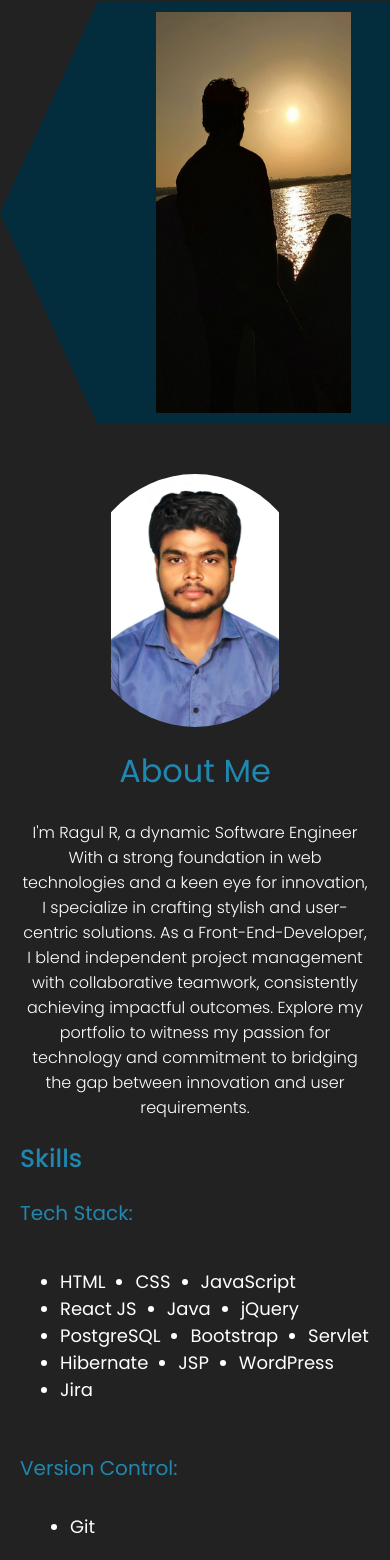
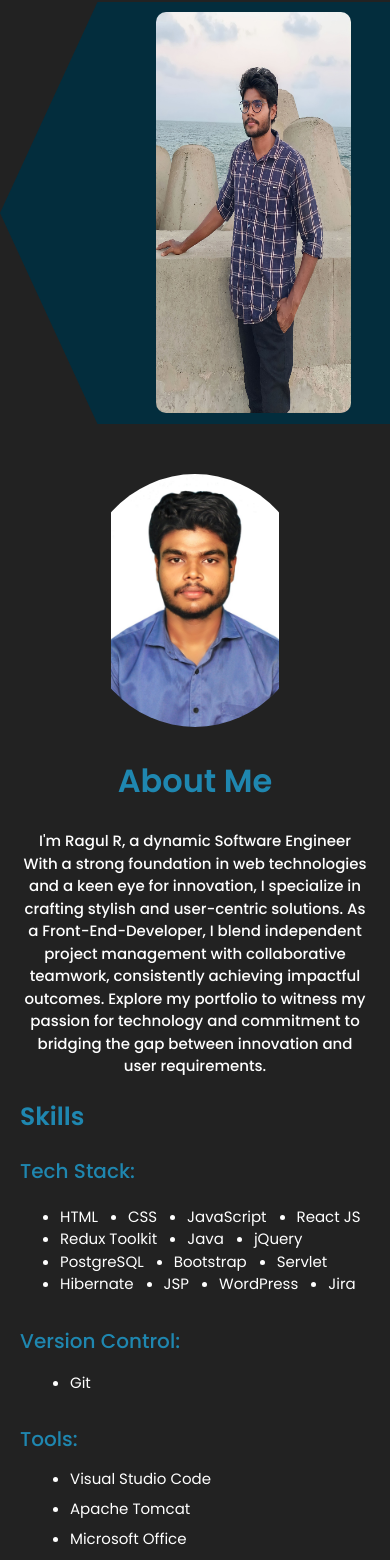
Before and after one commit to ragul-2000/my-portfolio, a React (Create React App) app: page / in a window 390 px wide. Shown: the part 420-1980 px from the top of the page. Built offline with nearby package versions, Linux system fonts and the light colour scheme.

Commit message:
update build for gh-pages

```diff
--- a/public/index.html
+++ b/public/index.html
@@ -14,6 +14,7 @@
       *{
         margin: 0;
         font-family: 'poppins', sans-serif;
+        zoom: 100%
       }
 
     </style>
--- a/src/components/about/About.jsx
+++ b/src/components/about/About.jsx
@@ -26,6 +26,7 @@ const About = () => {
             <li>CSS</li>
             <li>JavaScript</li>
             <li>React JS</li>
+            <li>Redux Toolkit</li>
             <li>Java</li>
             <li>jQuery</li>
             <li>PostgreSQL</li>
--- a/src/components/about/about.css
+++ b/src/components/about/about.css
@@ -18,6 +18,7 @@
 .a-right{
     flex:1;
     padding: 20px;
+    margin-top: 80px;
 }
 
 .a-card{
@@ -48,7 +49,7 @@
 }
 
 .a-title{
-    font-weight: 400;
+    font-weight: 600;
     color: #1f87b0;
 }
 
@@ -57,7 +58,9 @@
 }
 
 .a-desc{
-    font-weight: 300;
+    font-weight: 500;
+    line-height: 1.5;
+    font-size: 17px;
 }
 
 .a-award{
@@ -91,26 +94,30 @@
 .skills{
   color: #1f87b0;
     font-size: 25px;
-    font-weight: 500;
+    font-weight: 600;
     margin: 20px 0px;
+    margin-top: 40px;
 }
 
 .tech li{
     margin-right: 30px;
     font-size: 18px;
+    line-height: 1.5;
 }
 
 .technical{
-    font-weight: 400;
+    font-weight: 500;
     font-size: 20px;
     color: #1f87b0;
+    margin-bottom: -20px;
 }
 
 .v h3{
   font-size: 20px;
-  font-weight: 400;
-  margin-top: 20px;
+  font-weight: 500;
+  margin-top: 10px;
   color: #1f87b0;
+  margin-bottom: 15px;
 }
 .v li{
     font-size: 18px;
@@ -122,13 +129,17 @@
 .tools h3{
      margin-bottom: 10px;
      font-size: 20px;
-     font-weight: 400;
+     font-weight: 500;
      color: #1f87b0;
+     margin-top: 30px;
+     margin-bottom: 10px;
+
 }
 
 .tools li{
     font-size: 18px;
     margin-left: 10px;
+    line-height: 2;
 
 }
 @media screen and (max-width:480px) {
@@ -138,6 +149,7 @@
       margin-top: 50px;
       width: 100%;
       height: 100%;
+
     }
 
     .a-left {
@@ -156,6 +168,12 @@
     .a-right {
       padding: 20px;
       height: auto;
+      margin-top: 10px;
+    }
+
+    .a-desc{
+      font-size: 15px;
+
     }
 
     .tech {
@@ -165,36 +183,39 @@
       margin: 10px;
       justify-content: start;
       align-items: start;
+      font-size: 15px;
+
     }
 
     .skills {
       font-size: 25px;
-      font-weight: 500;
+      font-weight: 600;
       margin: 20px 0px;
       text-align: left;
     }
 
     .tech li {
       margin-right: 30px;
-      font-size: 18px;
+      font-size: 15px;
     }
 
     .technical {
-      font-weight: 400;
+      font-weight: 500;
       font-size: 20px;
       text-align: left;
     }
 
     .v h3 {
       font-size: 20px;
-      font-weight: 400;
+      font-weight: 500;
       text-align: left;
+      margin-top: -10px;
     }
 
     .v li {
       width: 100%;
-      font-size: 18px;
-      margin-top: 30px;
+      font-size: 15px;
+      margin-top: 10px;
       margin-bottom: 20px;
       text-align: left;
       margin-right: 30px;
@@ -204,17 +225,18 @@
     .tools h3 {
       margin-bottom: 10px;
       font-size: 20px;
-      font-weight: 400;
+      font-weight: 500;
       text-align: left;
       margin-top: 30px;
-      margin-bottom: 30px;
+      margin-bottom: 10px;
 
     }
 
     .tools li {
 
-      font-size: 18px;
+      font-size: 15px;
       margin-left: 10px;
       text-align: left;
+
     }
   }
--- a/src/components/contact/contact.css
+++ b/src/components/contact/contact.css
@@ -1,5 +1,5 @@
 .c{
-    height: 100vh;
+    height: 95vh;
     position: relative;
 }
 
@@ -143,11 +143,13 @@ a {
         display: flex;
         flex-direction: column;
         padding: 0px 50px;
-
     }
 
     .c-title{
-        font-size: 30px;
+        font-size: 20px;
+        width: 100%;
+        margin-top: 10px;
+
     }
 
     .c-info-item{
@@ -191,5 +193,13 @@ a {
         font-size: 14px;
         padding-left: 10px;
     }
+    .c-icon{
+    width: 20px;
+    height: 20px;
+    margin-right: 20px;
+    }
+    .c-info-item{
+        font-size: 14px;
+    }
 
 }
--- a/src/components/intro/Intro.jsx
+++ b/src/components/intro/Intro.jsx
@@ -1,5 +1,5 @@
 import "./intro.css";
-import Me from "../../img/ragul.png"
+import Me from "../../img/ragul.jpg"
 
 import React from 'react'
 
--- a/src/components/intro/intro.css
+++ b/src/components/intro/intro.css
@@ -16,6 +16,7 @@
     flex: 1;
     position: relative;
     overflow: hidden;
+
 }
 
 .i-left-wrapper{
@@ -29,7 +30,7 @@
 
 .i-intro{
     font-size: 30px;
-    font-weight: 300;
+    font-weight: 500;
 }
 
 .i-name{
@@ -78,12 +79,20 @@
 
 .i-img{
     position: absolute;
-    top: 30px;
+    top: 50px;
     width: 60%;
-    height: 100%;
-    left: 220px;
+    height: 90%;
+    left: 250px;
     overflow: hidden;
+    border-radius: 10px;
 
+}
+
+.i-desc{
+    margin-top: 10px;
+    font-weight: 500;
+    line-height: 1.5;
+    font-size: 17px;
 }
 
 .i-bg{
--- a/src/components/productList/productlist.css
+++ b/src/components/productList/productlist.css
@@ -4,22 +4,27 @@
     flex-direction: column;
     align-items: center;
     text-align: center;
+    margin-top: 20px;
 
 }
 
 .pl-texts{
-    width: 65%;
+    width: 70%;
 
 }
 
 .pl-title{
-    font-size: 50px;
+    font-size: 40px;
     font-weight: 600;
     color: #1f87b0;
 }
 
 .pl-desc{
     margin: 20px 0px;
+    height: 100%;
+    font-weight: 500;
+    line-height: 1.5;
+    font-size: 17px;
 }
 
 .pl-list{
@@ -35,13 +40,23 @@
     .pl{
         padding: 10px;
 
+
     }
     .pl-texts{
         width: 100%;
+        font-size: 15px;
+
     }
     .pl-title{
         width: 100%;
-        font-size: 30px;
+        font-size: 25px;
+        font-weight: bold;
+    }
+
+    .pl-desc{
+        font-size: 14px;
+        line-height: 1.5;
+        padding: 0px 20px;
     }
 
 }
```
Also changed, not shown: src/img/ragul.jpg (added), src/img/ragul1.png (renamed from src/img/ragul.png).
